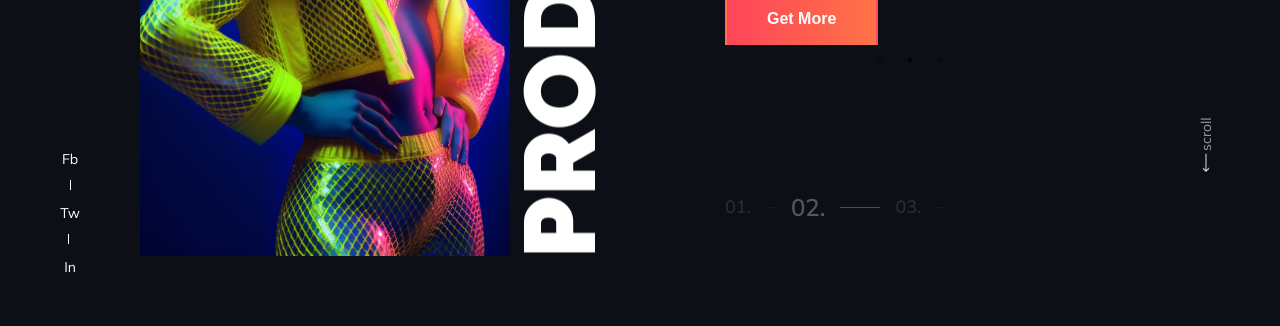
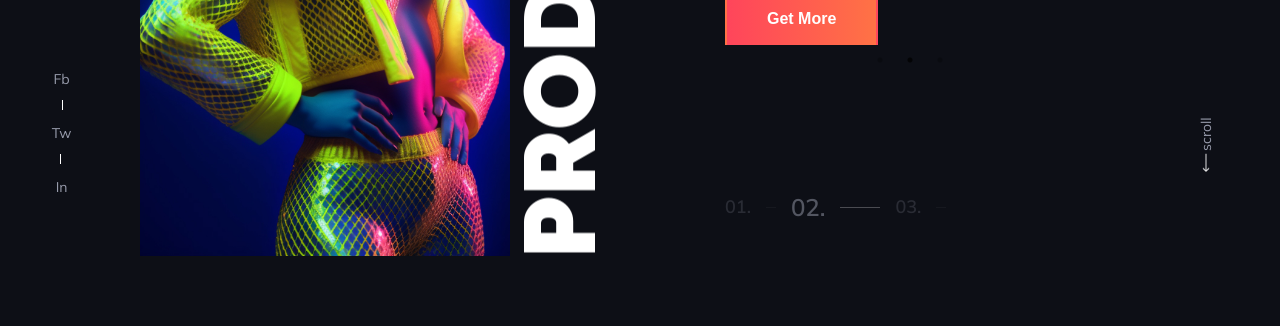
Before and after one commit to UlyanaKucherenko/Digital-Agency, a React (Vite) app: page / in a window 1280 px wide. Shown: the part 446-772 px from the top of the page. Built offline with nearby package versions, Linux system fonts and the light colour scheme.

Commit message:
fix: fix menu, fix links

```diff
--- a/src/components/Footer/index.tsx
+++ b/src/components/Footer/index.tsx
@@ -14,12 +14,12 @@ export const Footer = () => {
       <div className={styles.footerWrapper}>
         <div className={styles.footerMenu}>
           <img src={logo} alt='Logo' className={styles.footerLogo} />
-          <ListLine listMenu={menuData} />
+          <ListLine listMenu={menuData} type='nav' />
         </div>
         <div className={styles.footerInfo}>
           <div className={styles.footerInfoColumn}>
             <div className={styles.footerInfoColumnItem}>
-              <ListLine listMenu={listSocialNetwork} />
+              <ListLine listMenu={listSocialNetwork} type='link' />
             </div>
             <div>&copy; All rights reserved. Digens {new Date().getFullYear()}</div>
           </div>
--- a/src/components/Header/index.tsx
+++ b/src/components/Header/index.tsx
@@ -55,9 +55,11 @@ const Heder = () => {
             </div>
           </div>
         ) : (
-          <RButtonIcon>
-            <img src={iconBtnHeader} alt='' />
-          </RButtonIcon>
+          <div>
+            <a href='tel:+1 547 125 89 65'>
+              <img src={iconBtnHeader} alt='phone' />
+            </a>
+          </div>
         )}
       </div>
     </header>
--- a/src/components/Sidebar/index.module.css
+++ b/src/components/Sidebar/index.module.css
@@ -21,7 +21,15 @@
   width: 100%;
 }
 
-.btnMenu,
+.btnMenu {
+  background-color: transparent;
+  border: none;
+  cursor: pointer;
+  position: absolute;
+  right: 15%;
+  top: 60px;
+}
+
 .btnClose {
   background-color: transparent;
   border: none;
@@ -45,7 +53,7 @@
 .sidebarLinks {
   position: absolute;
   right: 15%;
-  bottom: 80px;
+  bottom: 20%;
 }
 
 @media (max-width: 1024px) {
@@ -58,3 +66,10 @@
     right: -12%;
   }
 }
+
+@media (min-width: 400px) {
+  .sidebar {
+    width: 390px;
+    /* transform: translate(-260px, 0); */
+  }
+}
--- a/src/components/Sidebar/index.tsx
+++ b/src/components/Sidebar/index.tsx
@@ -46,7 +46,7 @@ const Sidebar = () => {
   };
 
   const sidebarStyleMobile = {
-    transform: menuOpen ? 'translate(0, 0)' : ' translate(-390px, 0)',
+    transform: menuOpen ? 'translate(0, 0)' : ' translate(-100%, 0)',
     backgroundColor: menuOpen || scrolled ? 'var(--blackHole)' : 'transparent',
   };
 
@@ -89,7 +89,7 @@ const Sidebar = () => {
       </nav>
 
       <div className={styles.sidebarLinks}>
-        <ListLine listMenu={listSocialNetwork} vertical />
+        <ListLine listMenu={listSocialNetwork} vertical type='link' />
       </div>
     </div>
   );
--- a/src/components/common/Blog/Post/index.tsx
+++ b/src/components/common/Blog/Post/index.tsx
@@ -1,9 +1,7 @@
 import blogIcon from '~/assets/img/icons/blog-icon.svg';
-import arrowIcon from '~/assets/img/icons/arrow-btn-icon.svg';
 import styles from './index.module.css';
 import { NavLink } from 'react-router-dom';
 import { routes } from '~/routes';
-import { IconArrow } from '../../icons/IconArrow';
 import { RButtonLink } from '~/components/UI/RButtonLink';
 
 interface IPost {
--- a/src/components/common/PageTopBlock/index.tsx
+++ b/src/components/common/PageTopBlock/index.tsx
@@ -12,7 +12,7 @@ export const PageTitleBlock = ({ title, listLinks }: IPageTitle) => {
       <span className={styles.bigPageTitle}>{title}</span>
       <div className={styles.wrapperInfoTop}>
         <h1 className={styles.pageTitle}>{title}</h1>
-        {listLinks && <ListLine listMenu={listLinks} />}
+        {listLinks && <ListLine listMenu={listLinks} type='nav' />}
       </div>
     </div>
   );
--- a/src/components/common/list/ListLine/index.tsx
+++ b/src/components/common/list/ListLine/index.tsx
@@ -1,4 +1,4 @@
-import { NavLink } from 'react-router-dom';
+import { Link, NavLink } from 'react-router-dom';
 import styles from './index.module.css';
 
 export interface IListMenu {
@@ -8,9 +8,10 @@ export interface IListMenu {
 interface iPropsListLine {
   listMenu: IListMenu[] | [];
   vertical?: boolean;
+  type: 'link' | 'nav';
 }
 
-export const ListLine = ({ listMenu = [], vertical = false }: iPropsListLine) => {
+export const ListLine = ({ listMenu = [], vertical = false, type = 'nav' }: iPropsListLine) => {
   const menuStyle = vertical ? styles.menuVertical : styles.menu;
   const itemStyles = vertical ? styles.menuItemVertical : styles.menuItem;
 
@@ -18,6 +19,7 @@ export const ListLine = ({ listMenu = [], vertical = false }: iPropsListLine) =>
     <ul className={menuStyle}>
       {listMenu.map((item: IListMenu) => (
         <li key={item.text} className={itemStyles}>
+          {type === 'nav' ? (
             <NavLink
               to={item.path}
               style={({ isActive }) => {
@@ -28,6 +30,11 @@ export const ListLine = ({ listMenu = [], vertical = false }: iPropsListLine) =>
             >
               {item.text}
             </NavLink>
+          ) : (
+            <Link to={item.path} target='_blank'>
+              {item.text}
+            </Link>
+          )}
         </li>
       ))}
     </ul>
--- a/src/utils/const.ts
+++ b/src/utils/const.ts
@@ -3,15 +3,15 @@ import { routes } from '../routes/index';
 export const listSocialNetwork = [
   {
     text: 'Fb',
-    path: '/',
+    path: 'https://uk-ua.facebook.com/',
   },
   {
     text: 'Tw',
-    path: '/',
+    path: 'https://twitter.com/',
   },
   {
     text: 'In',
-    path: '/',
+    path: 'https://www.linkedin.com/',
   },
 ];
 
```
Lines whose indentation alone changed are shown as unchanged.
